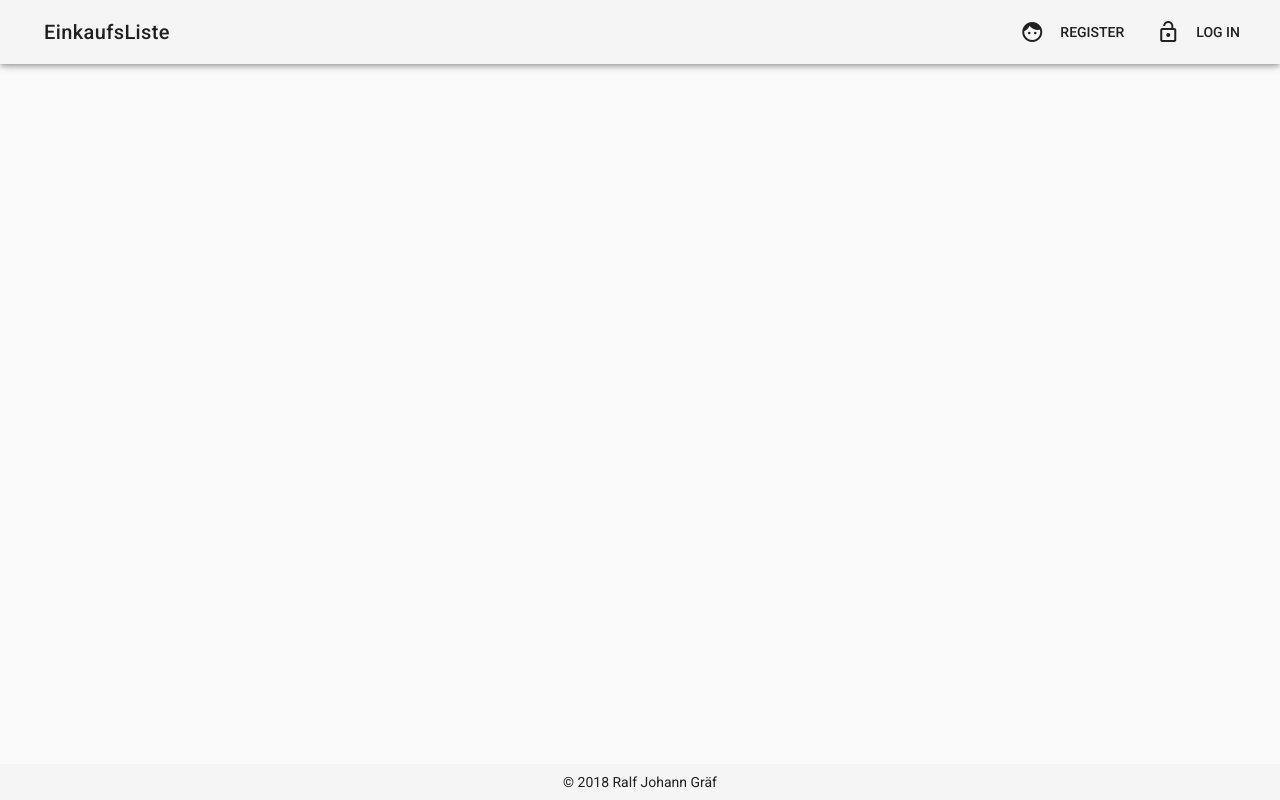
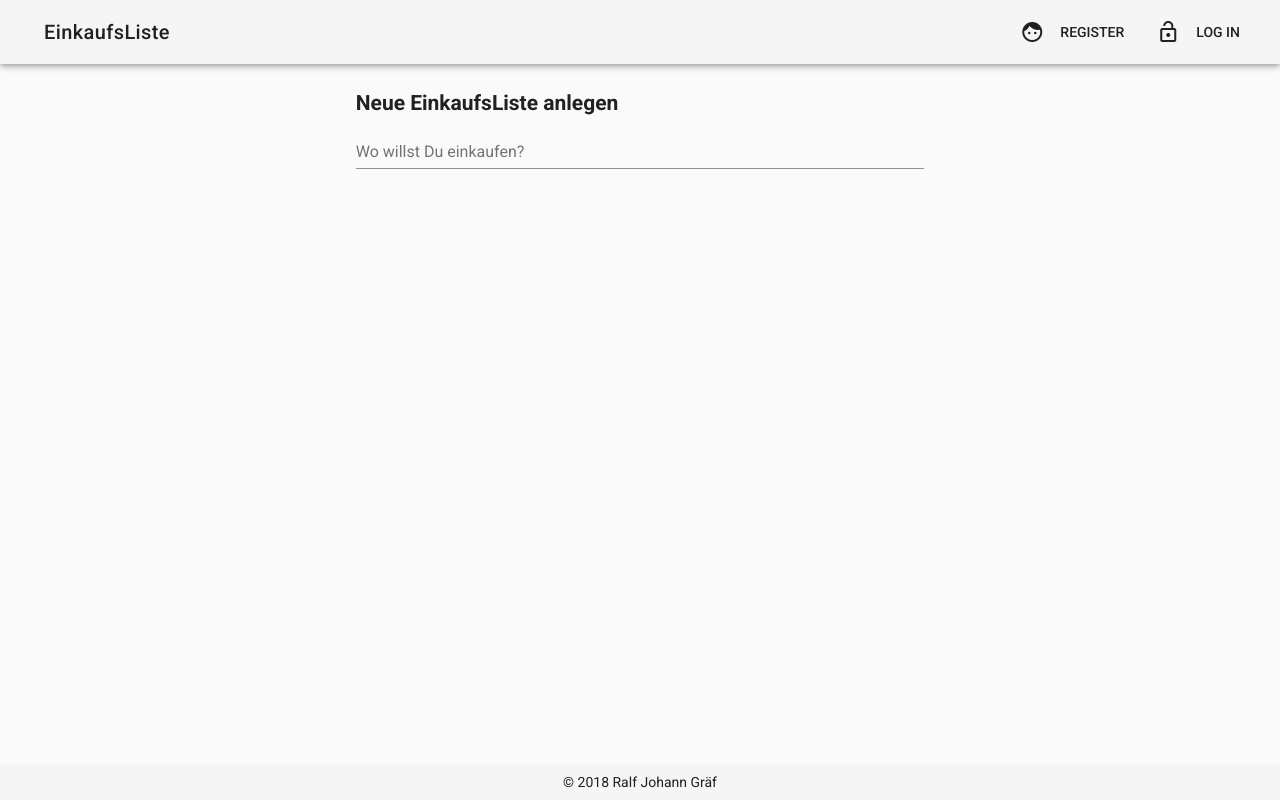
Before and after one commit to ralfgraef/vueeinkaufsliste, a Vue app: page /newlist in a window 1280 px wide. Built offline with nearby package versions, Linux system fonts and the light colour scheme; no server answers; the database is empty.

Commit message:
add Listnew

```diff
--- a/src/components/Home.vue
+++ b/src/components/Home.vue
@@ -14,12 +14,16 @@
              <v-card-actions>
                   <v-btn flat  :to="'/list/' + list.list_id" class="right">
                   <v-icon left light>arrow_forward</v-icon>
-                    View List
+                    Ansehen
                   </v-btn>
                 </v-card-actions>
           </v-list-tile>
       </v-list>
     </v-card>
+     <v-btn flat  :to="'/newlist'" class="right">
+                  <v-icon left light>forward</v-icon>
+                    Neue Liste
+                  </v-btn>
   </v-container>
 </template>
 
--- /dev/null
+++ b/src/components/List/Newlist.vue
@@ -0,0 +1,26 @@
+<template>
+  <v-container>
+    <v-layout row>
+      <v-flex xs12 sm6 offset-sm3>
+        <h2>Neue EinkaufsListe anlegen</h2>
+      </v-flex>
+    </v-layout>
+    <v-layout row>
+      <v-flex xs12>
+        <form>
+          <v-layout row>
+            <v-flex xs12 sm6 offset-sm3>
+              <v-text-field
+                name="title"
+                label="Wo willst Du einkaufen?"
+                id="title"
+                required
+                >
+              </v-text-field>
+            </v-flex>
+          </v-layout>
+        </form>
+      </v-flex>
+    </v-layout>
+  </v-container>
+</template>
--- a/src/router/index.js
+++ b/src/router/index.js
@@ -2,6 +2,7 @@ import Vue from 'vue'
 import Router from 'vue-router'
 import Home from '@/components/Home'
 import List from '@/components/List/List'
+import Newlist from '@/components/List/Newlist'
 import Register from '@/components/User/Register'
 import Login from '@/components/User/Login'
 
@@ -22,6 +23,11 @@ export default new Router({
       component: List
     },
     {
+      path: '/newlist',
+      name: 'newlist',
+      component: Newlist
+    },
+    {
       path: '/register',
       name: 'register',
       component: Register
```
